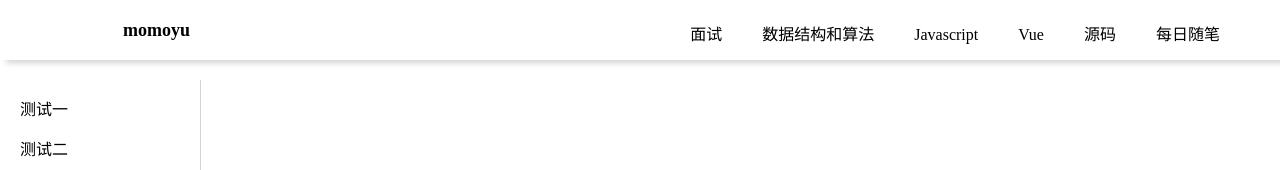
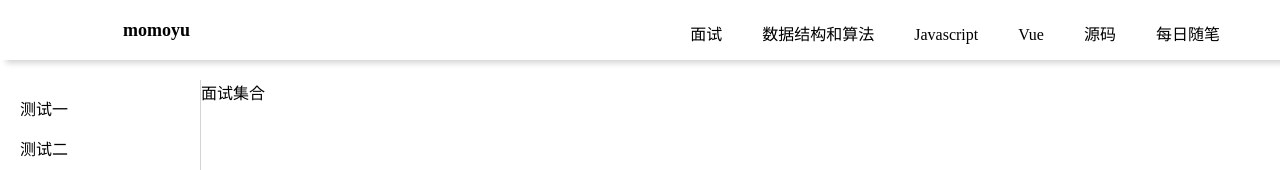
Before and after one commit to momoyu001/vue-my-website, a Vue app: page /#/interview in a window 1280 px wide. Shown: the top 170 px of the page. Built offline with nearby package versions, Linux system fonts and the light colour scheme.

Commit message:
feat: 添加 interview 路由

```diff
--- a/src/router/index.ts
+++ b/src/router/index.ts
@@ -12,6 +12,11 @@ const router = createRouter({
       name: "home",
       component: () => import("../views/HomeView.vue"),
     },
+    {
+      path: "/interview",
+      name: "interview",
+      component: () => import("../views/InterviewPage.vue"),
+    },
   ],
 });
 
--- /dev/null
+++ b/src/views/InterviewPage.vue
@@ -0,0 +1,5 @@
+<template>
+  <div class="markdown-body">面试集合</div>
+</template>
+
+<script setup lang="ts"></script>
```
